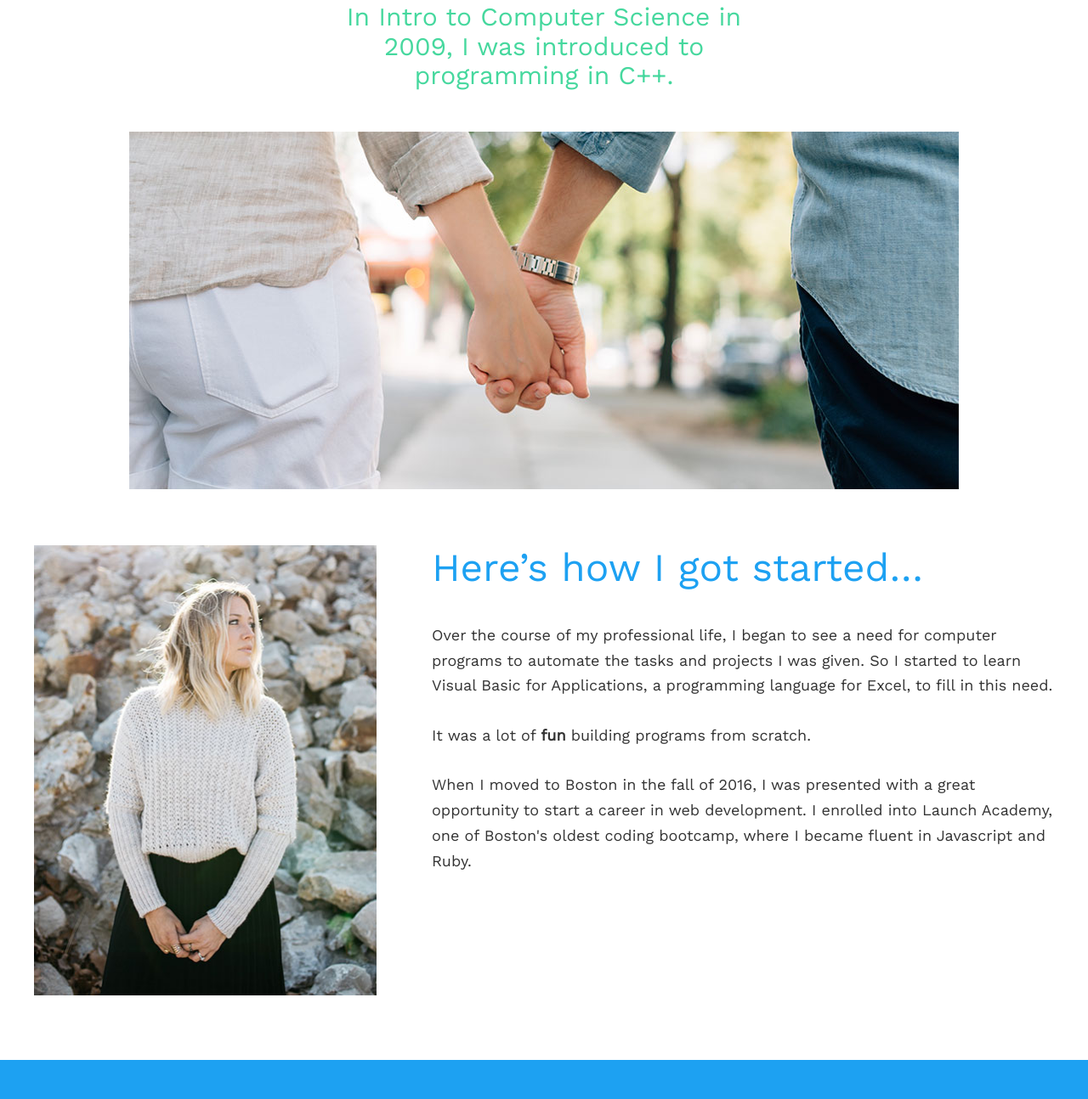
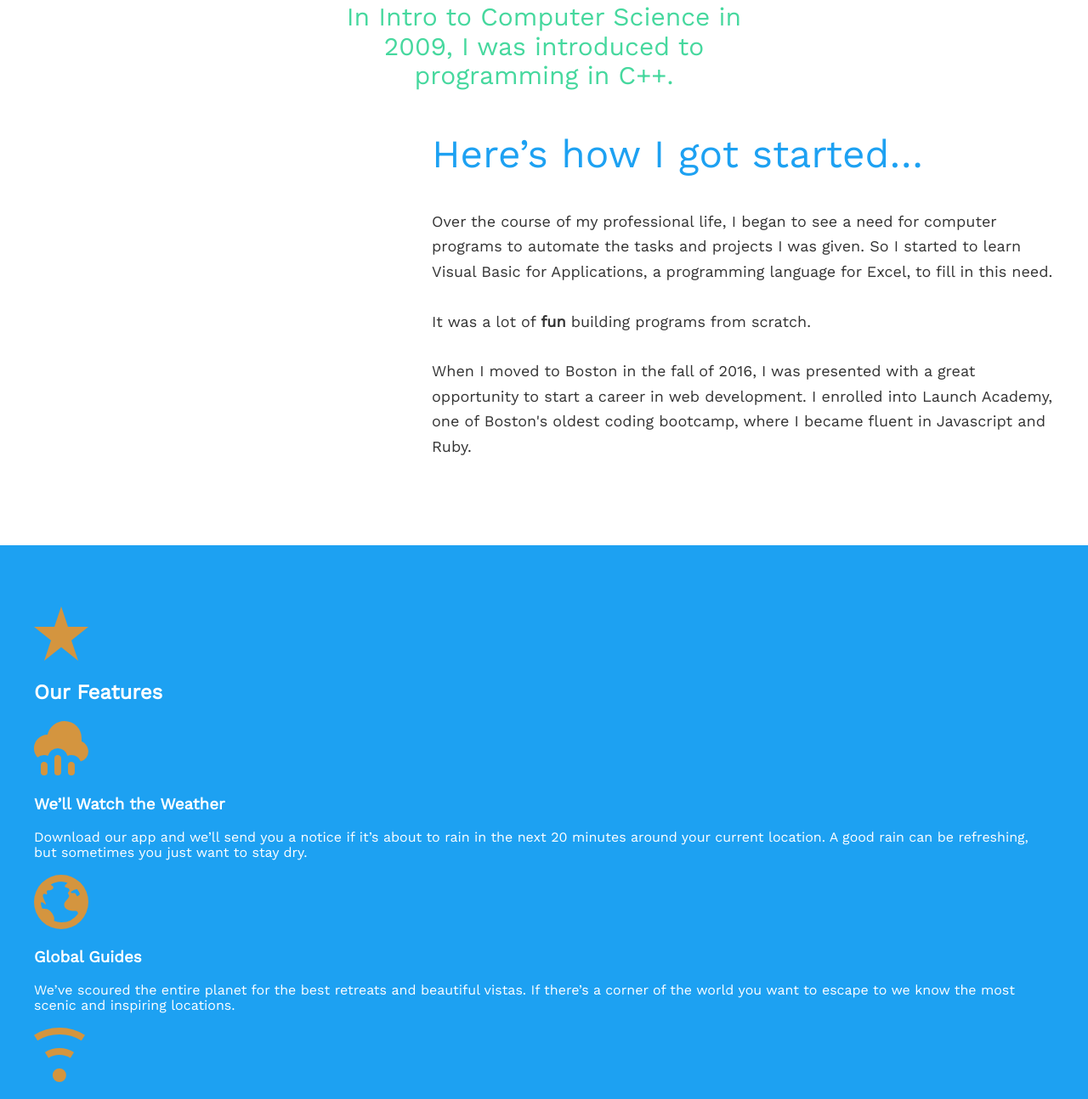
Before and after one commit to seanwbrooks/portfolio, a website: page app/index.html in a window 1280 px wide. Shown: the part 803-2097 px from the top of the page at 85% size. Drawn offline with nearby package versions, Linux system fonts and the light colour scheme.

Commit message:
Deleted unnecessary photos and customizations

```diff
--- a/app/assets/styles/modules/_row.css
+++ b/app/assets/styles/modules/_row.css
@@ -16,7 +16,8 @@
 
   @mixin atMedium {
     &__b-margin-until-medium {
-      margin-bottom: 0rem;
+      margin-bottom: 0
+      rem;
     }
 
     &__medium-4 {
--- a/app/index.html
+++ b/app/index.html
@@ -35,16 +35,10 @@
     <div class="wrapper">
       <h2 class="headline headline--centered headline--light headline--b-margin-small">My journey as a web developer began in 2017.</h2>
       <h3 class="headline headline--centered headline--green headline--small headline--narrow headline--light headline--b-margin-large">In Intro to Computer Science in 2009, I was introduced to programming<strong> in C++</strong>.</h3>
-      <div class="wrapper wrapper--medium wrapper--b-margin">
-        <img src="assets/images/first-trip.jpg" alt="Resume.">
-      </div>
+
       <div class="row row--gutters">
         <div class="row__medium-4 row__medium-4--larger row__b-margin-until-medium">
-          <picture>
-            <source srcset="assets/images/our-start.jpg" media="(min-width: 1200px)">
-            <source srcset="assets/images/our-start-portrait.jpg" media="(min-width: 800px)">
-            <img src="assets/images/our-start-landscape.jpg" alt="Our founder Jane Doe.">
-          </picture>
+
         </div>
         <div class="row__medium-8 row__medium-8--smaller">
           <div class="generic-content-container">
--- a/app/temp/styles/styles.css
+++ b/app/temp/styles/styles.css
@@ -685,7 +685,8 @@ img {
 
 @media (min-width: 800px) {
     .row__b-margin-until-medium {
-      margin-bottom: 0rem;
+      margin-bottom: 0
+      rem;
     }
 
     .row__medium-4 {
```
Also changed, not shown: app/assets/images/code--large.jpg (deleted), app/assets/images/green-grass--large.jpg (deleted), app/assets/images/green-grass--medium.jpg (deleted), app/assets/images/green-grass--small.jpg (deleted), app/assets/images/green-grass--smallest.jpg (deleted), app/assets/images/main--large.jpg (deleted), app/assets/images/main--medium.jpg (deleted), app/assets/images/main--small.jpg (deleted), app/assets/images/main--smallest.jpg (deleted).
